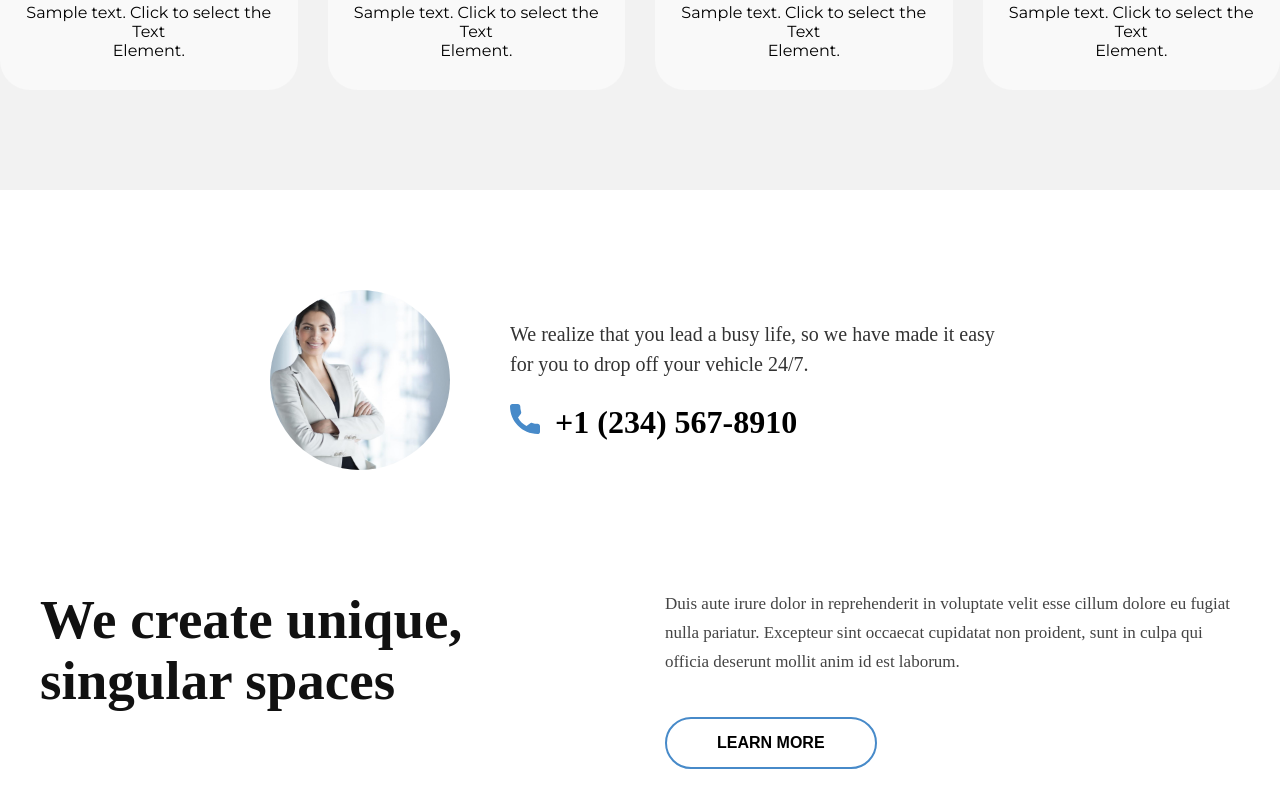
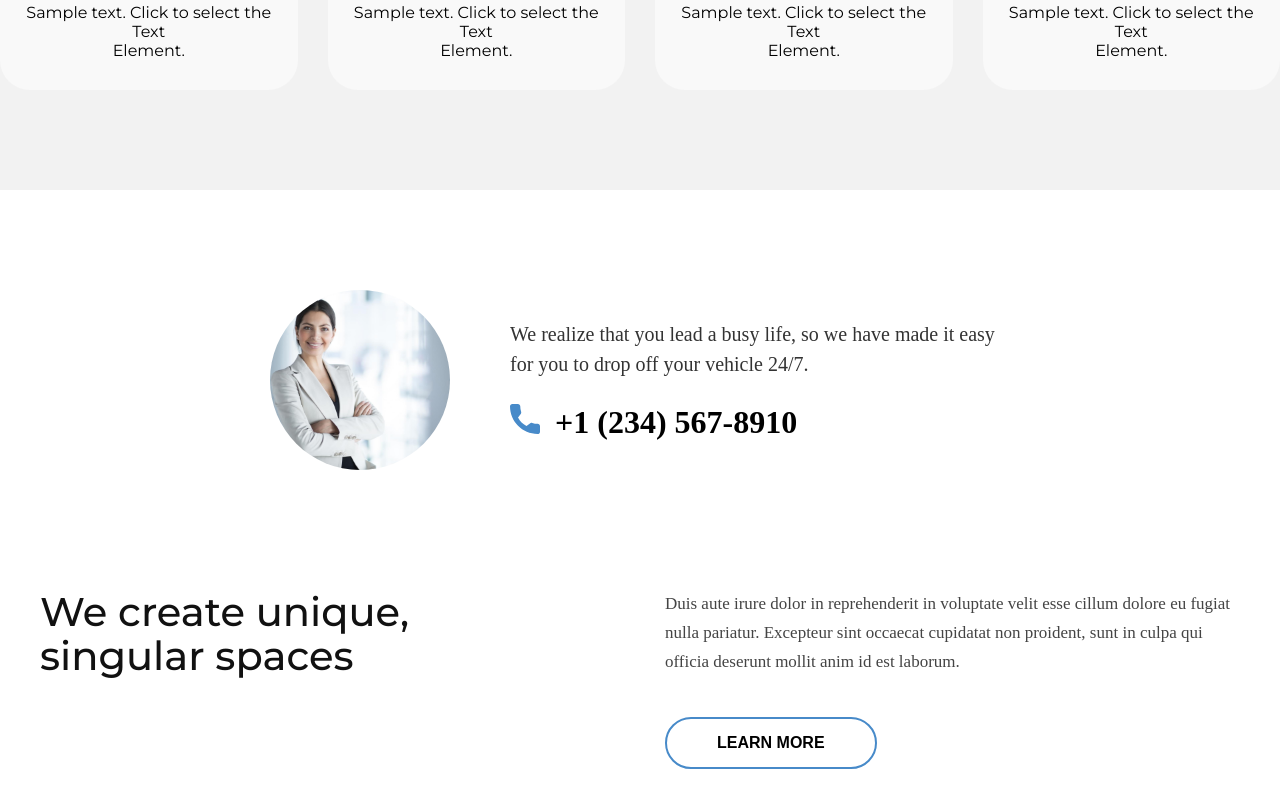
Before and after one commit to JustXaydarov/NicePage-Team-Project, a website: page landing.html in a window 1280 px wide. Shown: the part 6566-7373 px from the top of the page. Drawn offline with nearby package versions, Linux system fonts and the light colour scheme.

Commit message:
updatting

```diff
--- a/landing.html
+++ b/landing.html
@@ -269,7 +269,7 @@
 
         <div class="contact-singular__bottom">
             <div class="contact-singular__title-col">
-                <h2 class="contact-singular__main-title">We create unique, singular spaces</h2>
+                <h2 class="contact-singular__main-title">We create unique,<br> singular spaces</h2>
             </div>
             <div class="contact-singular__text-col">
                 <p class="contact-singular__description">
--- a/styles-pages/landing.css
+++ b/styles-pages/landing.css
@@ -563,10 +563,11 @@ ul li {
 }
 
 .contact-singular__main-title {
-    font-size: 55px;
-    font-family: serif; /* Rasmdagi klassik shrift */
+    font-size: 40px;
+    font-family: "Montserrat";
     line-height: 1.1;
     color: #111;
+    font-weight: 500;
 }
 
 .contact-singular__text-col {
```
